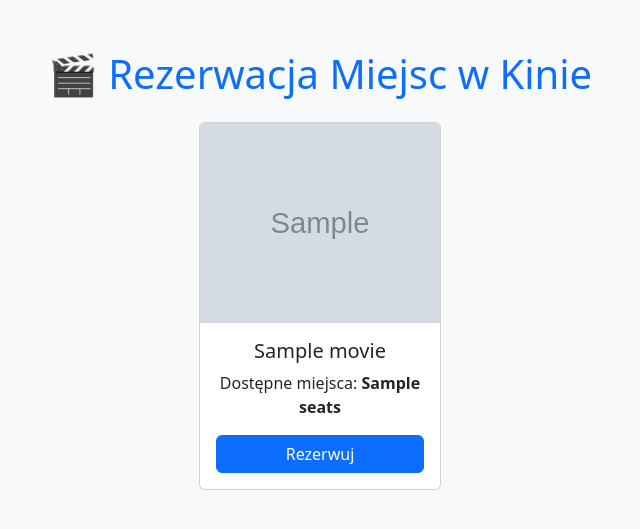
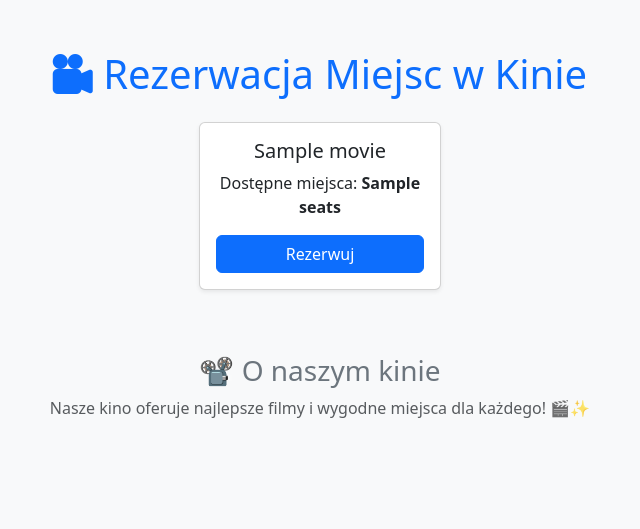
Before and after one commit to GrzegorzPawlak99/cinema-reservation, a Flask app: template app/templates/index.html in a window 1280 px wide. Shown: the top 529 px of the page, without its empty margins (320-960 px from the left). Run offline with Flask 3, Linux system fonts and the light colour scheme; the template is opened without the code that fills it: most values are stand-ins (such as "Sample title", 1, 10 or a date in 2020); grey boxes marked "Sample" are stand-in pictures.

Commit message:
aktualizacja app.py oraz index.html

```diff
--- a/app/app.py
+++ b/app/app.py
@@ -8,13 +8,6 @@ redis_client = redis.StrictRedis(host="redis", port=6379, decode_responses=True)
 
 # Lista dostępnych filmów i początkowa liczba miejsc
 movies = ["Film A", "Film B", "Film C"]
-
-# Mapowanie filmów na obrazki
-movie_images = {
-    "Film A": "https://via.placeholder.com/300x200/0000FF/FFFFFF?text=Film+A",
-    "Film B": "https://via.placeholder.com/300x200/FF0000/FFFFFF?text=Film+B",
-    "Film C": "https://via.placeholder.com/300x200/008000/FFFFFF?text=Film+C"
-}
 
 # Ustawienie początkowej liczby miejsc w Redis
 for movie in movies:
@@ -34,8 +27,7 @@ def reserve():
         else:
             message = "❌ Brak miejsc!"
 
-    return render_template('index.html', seats={m: redis_client.get(m) for m in movies},
-                           movie_images=movie_images, message=message)
+    return render_template('index.html', seats={m: redis_client.get(m) for m in movies}, message=message)
 
 if __name__ == '__main__':
     app.run(host='0.0.0.0', port=5000)
--- a/app/templates/index.html
+++ b/app/templates/index.html
@@ -4,8 +4,11 @@
     <meta charset="UTF-8">
     <meta name="viewport" content="width=device-width, initial-scale=1.0">
     <title>Rezerwacja Miejsc w Kinie</title>
-    <!-- Dodanie Bootstrap -->
+
+    <!-- Bootstrap & Icons -->
     <link href="https://cdn.jsdelivr.net/npm/bootstrap@5.3.0/dist/css/bootstrap.min.css" rel="stylesheet">
+    <link rel="stylesheet" href="https://cdn.jsdelivr.net/npm/bootstrap-icons/font/bootstrap-icons.css">
+
     <style>
         body {
             background-color: #f8f9fa;
@@ -13,10 +16,6 @@
         .container {
             max-width: 800px;
             margin-top: 50px;
-        }
-        .card img {
-            height: 200px;
-            object-fit: cover;
         }
         .message {
             font-weight: bold;
@@ -32,7 +31,9 @@
 <body>
 
     <div class="container text-center">
-        <h1 class="text-primary mb-4">🎬 Rezerwacja Miejsc w Kinie</h1>
+        <h1 class="text-primary mb-4">
+            <i class="bi bi-camera-reels-fill"></i> Rezerwacja Miejsc w Kinie
+        </h1>
 
         <!-- Powiadomienie po rezerwacji -->
         {% if message %}
@@ -46,9 +47,7 @@
             <div class="row justify-content-center">
                 {% for movie, seats in seats.items() %}
                 <div class="col-md-4 mb-3">
-                    <div class="card">
-                        <img src="{{ movie_images[movie] }}" class="card-img-top" alt="{{ movie }}">
-                        <div class="card-body">
+                    <div class="card p-3 shadow-sm">
                         <h5 class="card-title">{{ movie }}</h5>
                         <p class="card-text">Dostępne miejsca: <strong id="seats-{{ movie }}">{{ seats }}</strong></p>
                         <button type="submit" name="movie" value="{{ movie }}" class="btn btn-primary w-100">
@@ -56,10 +55,15 @@
                         </button>
                     </div>
                 </div>
-                </div>
                 {% endfor %}
             </div>
         </form>
+
+        <!-- Sekcja "O Kinie" -->
+        <div class="container text-center mt-5">
+            <h3 class="text-secondary">📽️ O naszym kinie</h3>
+            <p class="text-muted">Nasze kino oferuje najlepsze filmy i wygodne miejsca dla każdego! 🎬✨</p>
+        </div>
     </div>
 
     <!-- Bootstrap JavaScript -->
@@ -74,16 +78,25 @@
             }
         }, 3000);
 
-        // Animacja po rezerwacji miejsca
+        // Animacja po rezerwacji miejsca i dynamiczna aktualizacja liczby miejsc
         document.querySelectorAll("button").forEach(button => {
-            button.addEventListener("click", function() {
-                this.innerHTML = "Rezerwuję...";
-                let seatsElement = document.getElementById("seats-" + this.getAttribute("value"));
+            button.addEventListener("click", function(event) {
+                event.preventDefault();
+                let movie = this.getAttribute("value");
+                let seatsElement = document.getElementById("seats-" + movie);
+                let currentSeats = parseInt(seatsElement.textContent);
+
+                if (currentSeats > 0) {
+                    this.innerHTML = '<span class="spinner-border spinner-border-sm"></span> Rezerwuję...';
+                    seatsElement.textContent = currentSeats - 1;
                     seatsElement.style.color = "red";
+
                     setTimeout(() => {
                         this.innerHTML = "Rezerwuj";
                         seatsElement.style.color = "black";
+                        document.querySelector("form").submit();
                     }, 1500);
+                }
             });
         });
     </script>
```
Lines whose indentation alone changed are shown as unchanged.
